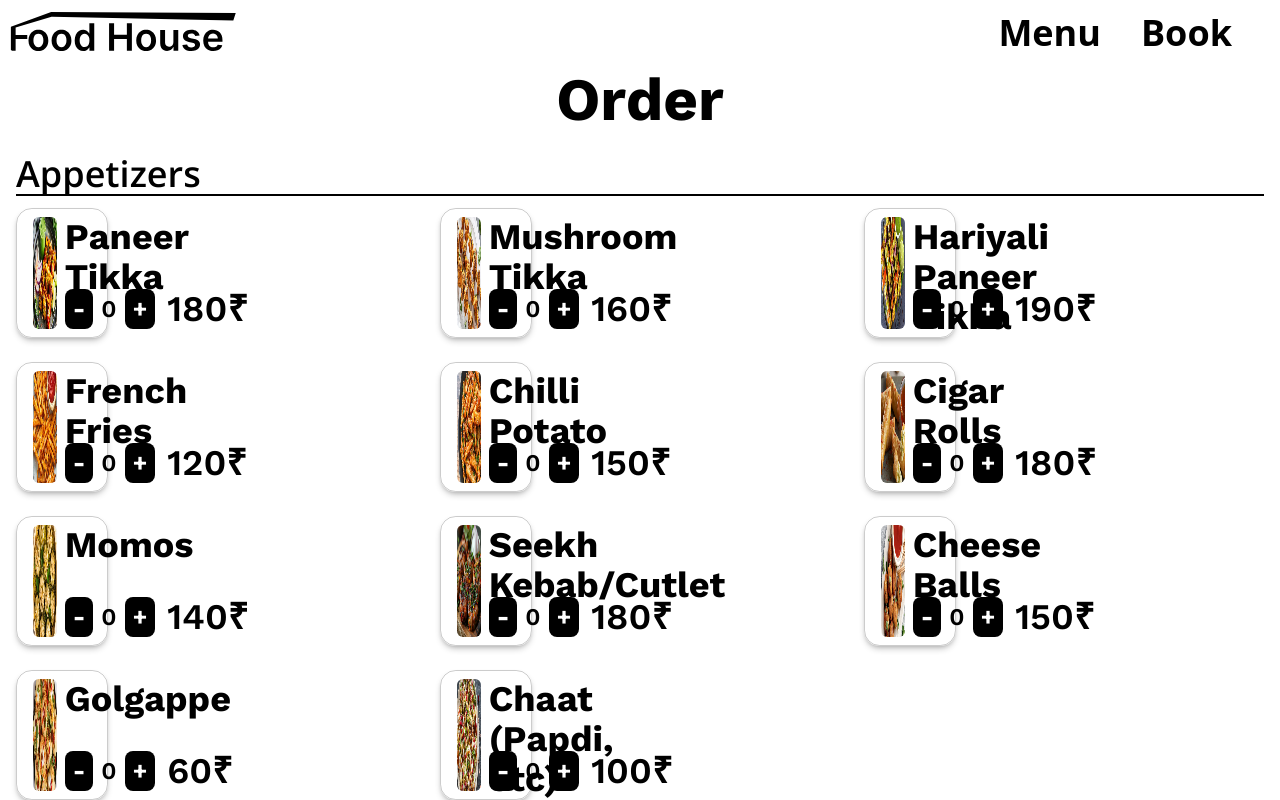
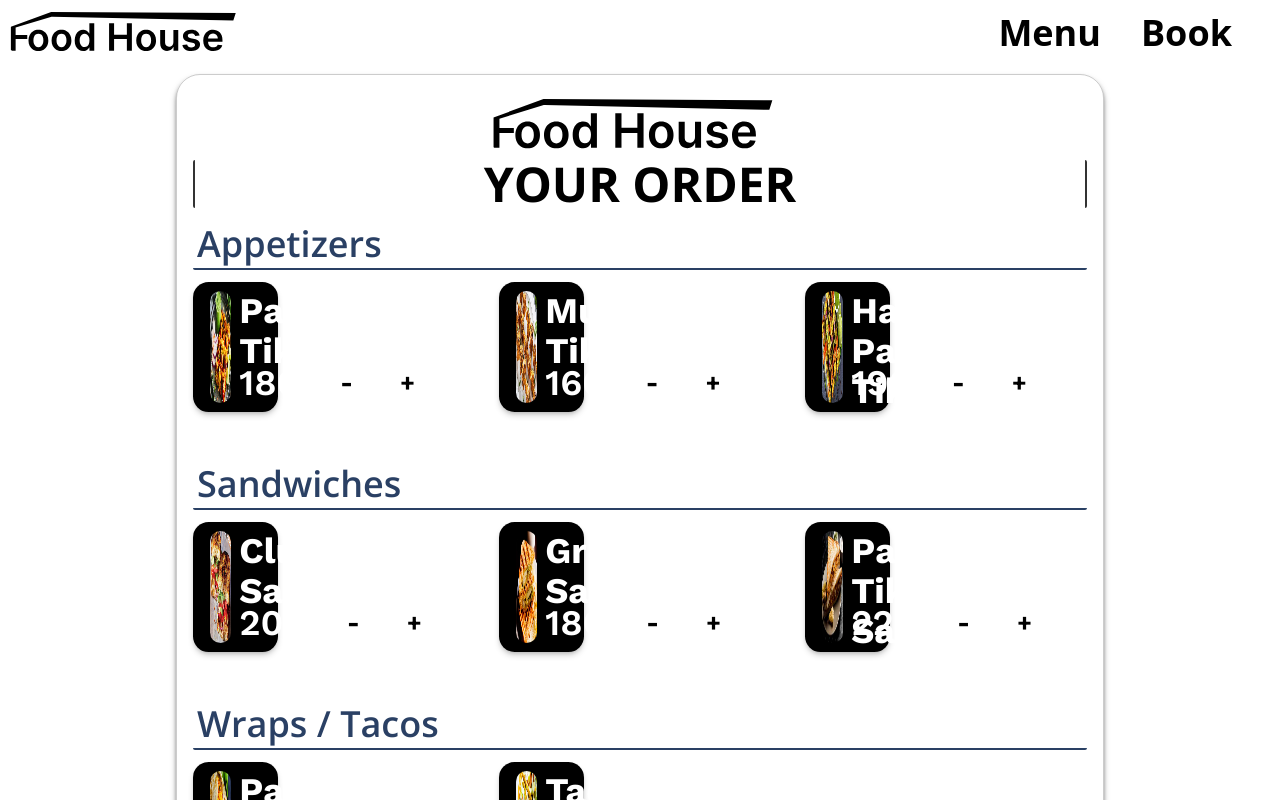
Before and after one commit to YUGE0/Food-House, a Next.js app: page /cart in a window 1280 px wide. Shown: the top 800 px of the page. Built offline with nearby package versions, Linux system fonts and the light colour scheme.

Commit message:
Cart: Design update

```diff
--- a/app/ApiDemo/MenuD.ts
+++ b/app/ApiDemo/MenuD.ts
@@ -33,7 +33,7 @@ const menu: Menu[] = [
         category: "Sandwiches",
         dishes: [
           { id: 12, img: "ClubSandwich.webp", name: "Club Sandwich", detail: "Triple-layer sandwich with fresh veggies, mayonnaise, and cheese.", serve: 1, price: 200 },
-          { id: 13, img: "GrilledSandwich.webp", name: "Grilled Veggie Sandwich", detail: "Assorted veggies grilled with cheese and spices.", serve: 1, price: 180 },
+          { id: 13, img: "GrilledSandwich.webp", name: "Grilled Sandwich", detail: "Assorted veggies grilled with cheese and spices.", serve: 1, price: 180 },
           { id: 14, img: "PaneerTikkaSandwich.webp", name: "Paneer Tikka Sandwich", detail: "Spicy paneer tikka filling in toasted bread.", serve: 1, price: 220 },
           { id: 15, img: "CheesyCornSandwich.webp", name: "Cheesy Corn Sandwich", detail: "Creamy corn and melted cheese for the ultimate comfort food.", serve: 1, price: 200 },
         ],
--- a/app/cart/page.tsx
+++ b/app/cart/page.tsx
@@ -1,18 +1,16 @@
 import React from 'react'
 import menu,{Dish} from '../ApiDemo/MenuD';
 import CCard from '../compo/CCard';
+import Image from 'next/image';
 
 export default function Page() {
   return (
-    <div className="p-4">
-      <h1 className="text-6xl font-bold font-work text-center mb-6">Order</h1>
-      {menu.map((category) => (
-        <CategorySection
-          key={category.category}
-          category={category.category}
-          dishes={category.dishes}
-        />
-      ))}
+    <div className="p-4 m-5 md:mx-44 rounded-3xl border border-black/20 shadow-md shadow-black/50">
+        <div className="flex justify-around my-2">
+            <Image src="/FoodHouse Logo.svg" width={300} height={100} alt="Food House Logo"/>
+        </div>
+      <h1 className="text-5xl rounded-sm border-black/80 border-x-2 text-center my-2 uppercase">Your Order</h1>
+      {menu.map((category) => (<CategorySection key={category.category} category={category.category} dishes={category.dishes}/>))}
     </div>
   );
 }
@@ -20,9 +18,9 @@ export default function Page() {
 function CategorySection({ category, dishes }: { category: string; dishes: Dish[] }) {
   return (
     <div className="mb-12">
-      <h2 className="text-4xl font-open font-semibold my-3 border-black border-b-2">{category}</h2>
+      <h2 className="text-4xl p-1 font-open font-semibold my-3 rounded-sm text-fcolor border-fcolor border-b-2">{category}</h2>
       <div className="grid grid-cols-1 md:grid-cols-2 lg:grid-cols-3 gap-6">
-        {dishes.map((dish) => (<CCard key={dish.id} {...dish} />))}
+        {dishes.slice(0,3).map((dish) => (<CCard key={dish.id} {...dish} />))}
       </div>
     </div>
   );
--- a/app/compo/CCard.tsx
+++ b/app/compo/CCard.tsx
@@ -16,18 +16,18 @@ export default function CCard(fc: {
     const decrement = () => {
     setQuantity((prevQuantity) => Math.max(0, prevQuantity - 1));};
   return (
-    <div className="p-2 flex rounded-xlp border border-black/20 shadow-md shadow-black/20 sm:w-[42%] md:w-[40%] lg:w-[40%] xl:w-[23%] 2xl:w-[98%]">
-        <button className="p-1 justify-self-end"><Image src={"/CloseMenu.svg"}  width={50} height={0} alt={fc.name}/></button>
-        <Image className="rounded-md w-[32%] h-full" src={`/${fc.img}`}  width={300} height={0} alt={fc.name}/>
-        <div className=" flex flex-col justify-between ml-2">
-        <h3 className='w-full h-16'>{fc.name}</h3>
-        <div className="mt-2 w-full flex items-end">
-            <div className="flex">
-            <button onClick={decrement} className=" bg-black text-white p-1 px-2 rounded-lg text-2xl font-bold font-work">-</button>
-            <h4 className="p-1 px-2 w-full text-2xl">{quantity}</h4>
-            <button onClick={increment} className=" bg-black text-white p-1 px-2 rounded-lg text-2xl font-bold font-work">+</button>
+    <div className="p-2 bg-black text-white flex rounded-xlp border border-black/20 shadow-md shadow-black/20 sm:w-[42%] md:w-[80%] lg:w-[40%] xl:w-[30%] 2xl:w-[98%]">
+        <button className="p-1 justify-self-end"><Image src={"/CloseMenuWhite.svg"}  width={80} height={0} alt={fc.name}/></button>
+        <Image className="rounded-xl w-[32%] h-full" src={`/${fc.img}`}  width={300} height={0} alt={fc.name}/>
+        <div className="w-full flex flex-col justify-between ml-2">
+        <h3 className='h-16'>{fc.name}</h3>
+        <div className="mt-2 w-full flex justify-between items-end">
+            <h3 className="font-semibold pr-3">{fc.price}₹</h3>
+            <div className="flex w-full">
+            <button onClick={decrement} className=" bg-white text-black p-1 px-2 rounded-full text-2xl font-bold font-work">-</button>
+            <h4 className="p-1 px-2 w-full text-center text-2xl">{quantity}</h4>
+            <button onClick={increment} className=" bg-white text-black p-1 px-2 rounded-full text-2xl font-bold font-work">+</button>
             </div>
-            <h3 className="pl-3 font-semibold">{fc.price}₹</h3>
         </div>
         </div>
     </div>
```
Also changed, not shown: public/CloseMenuWhite.svg (added).
